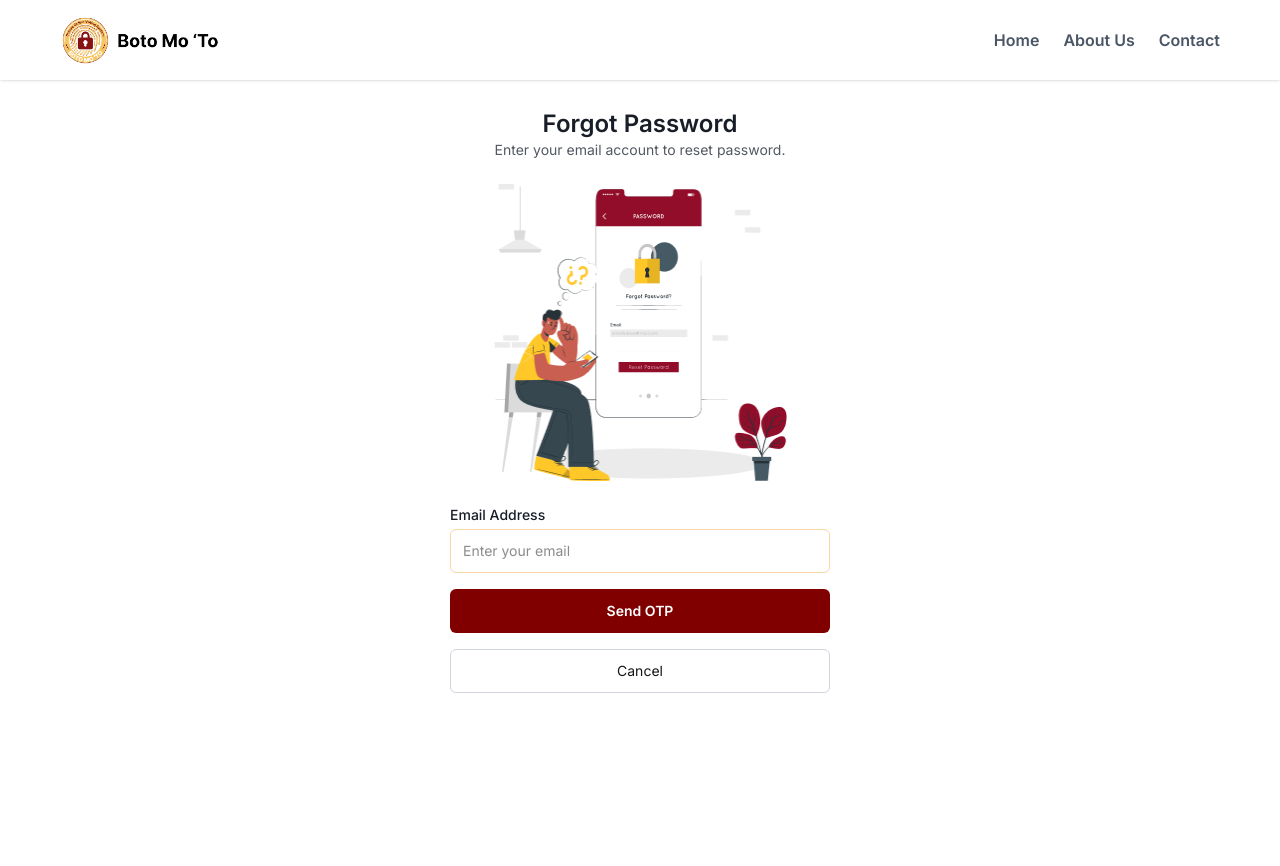
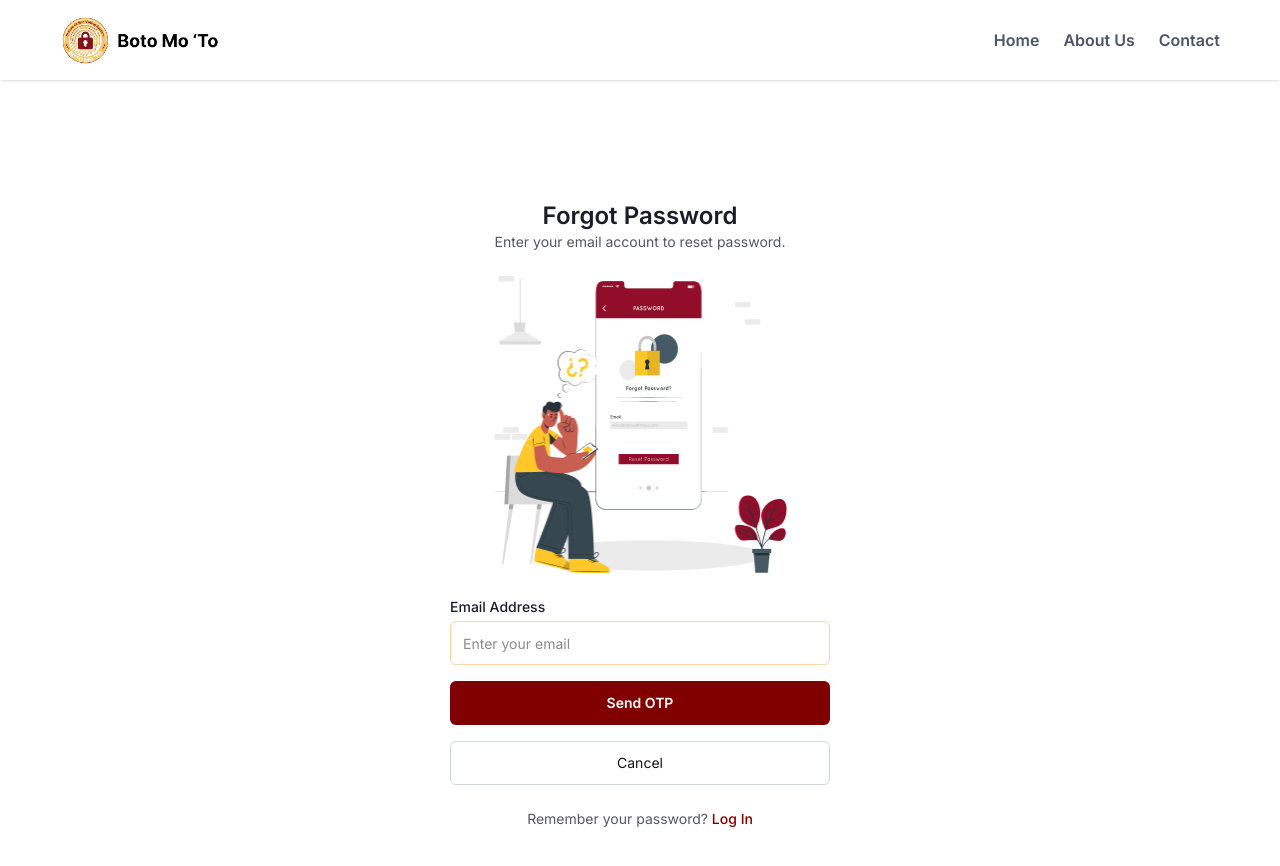
Before and after one commit to Boto-Mo-To-Capstone-Project/BotoMoTo, a Next.js app: page /auth/forgot-password in a window 1280 px wide. Shown: the top 866 px of the page. Before the commit the page ends 800 px from the top, so only its background shows below. Built offline with nearby package versions, Linux system fonts and the light colour scheme.

Commit message:
forgot password

```diff
--- a/src/app/auth/forgot-password/page.tsx
+++ b/src/app/auth/forgot-password/page.tsx
@@ -1,21 +1,54 @@
 "use client";
 
+import { useState } from "react";
+import { useRouter } from "next/navigation";
 import Image from "next/image";
 import ForgotPasswordImage from "@/app/assets/ForgotPassword.png";
 
+import { AuthHeading } from "@/components/AuthHeading";
+import { InputField } from "@/components/InputField";
+import { SubmitButton } from "@/components/SubmitButton";
+import { AuthFooter } from "@/components/AuthFooter";
+import { ErrorMessage } from "@/components/ErrorMessage";
+
 export default function ForgotPasswordPage() {
+  const [email, setEmail] = useState("");
+  const [error, setError] = useState("");
+  const [isLoading, setIsLoading] = useState(false);
+  const router = useRouter();
+
+  const handleSubmit = async (e: React.FormEvent) => {
+    e.preventDefault();
+    setIsLoading(true);
+    setError("");
+
+    try {
+      // TODO: Implement forgot password logic
+      console.log("Sending OTP to:", email);
+      // For now, just simulate success
+      router.push("/auth/forgot-password/otp");
+    } catch (err) {
+      setError("An unexpected error occurred. Please try again.");
+    } finally {
+      setIsLoading(false);
+    }
+  };
+
+  const handleCancel = () => {
+    router.push("/auth/login");
+  };
+
   return (
-    <main className="min-h-screen flex items-center justify-center px-4 bg-[var(--background)] text-[var(--foreground)]">
-      <div className="w-full max-w-md text-center space-y-6">
-        {/* Heading */}
-        <div>
-          <p className="text-2xl font-semibold text-[var(--color-black)]">
-            Forgot Password
-          </p>
-          <p className="text-sm text-[var(--color-gray)]">
-            Enter your email account to reset password.
-          </p>
-        </div>
+    <main className="min-h-screen flex justify-center items-center px-2 bg-[var(--background)] text-[var(--foreground)] pt-40 pb-40">
+      <div className="w-full max-w-[380px] mx-auto text-center space-y-6 pt-10 pb-10">
+
+
+        <AuthHeading
+          title="Forgot Password"
+          subtitle="Enter your email account to reset password."
+        />
+
+        {error && <ErrorMessage message={error} />}
 
         {/* Image */}
         <div className="flex justify-center">
@@ -27,34 +60,36 @@ export default function ForgotPasswordPage() {
         </div>
 
         {/* Form */}
-        <form className="space-y-4 text-left flex flex-col items-center">
-          <div className="w-[380px]">
-            <label className="block text-sm font-medium text-[var(--color-black)] mb-1">
-              Email Address
-            </label>
-            <input
-              type="email"
-              placeholder="Enter your email"
-              className="w-full h-[44px] border border-[var(--color-secondary)] rounded-md px-3 text-sm focus:outline-none focus:ring-2 focus:ring-[var(--color-secondary)]"
-            />
-          </div>
+        <form
+          onSubmit={handleSubmit}
+          className="space-y-4 text-left flex flex-col items-center w-full"
+        >
+          <InputField
+            label="Email Address"
+            type="email"
+            value={email}
+            onChange={(e) => setEmail(e.target.value)}
+            placeholder="Enter your email"
+            autoComplete="email"
+          />
 
-          {/* Send OTP Button */}
-          <button
-            type="submit"
-            className="w-[380px] h-[44px] bg-[var(--color-primary)] hover:brightness-90 text-white rounded-md text-sm font-semibold"
-          >
-            Send OTP
-          </button>
+          <SubmitButton label="Send OTP" isLoading={isLoading} className="w-full" />
 
           {/* Cancel Button */}
           <button
             type="button"
-            className="w-[380px] h-[44px] flex items-center justify-center border border-gray-300 rounded-md text-sm gap-2 hover:bg-gray-50"
+            onClick={handleCancel}
+            className="w-full max-w-[380px] h-[44px] flex items-center justify-center border border-gray-300 rounded-md text-sm gap-2 hover:bg-gray-50"
           >
             Cancel
           </button>
         </form>
+
+        <AuthFooter
+          question="Remember your password?"
+          link="/auth/login"
+          linkText="Log In"
+        />
       </div>
     </main>
   );
```
